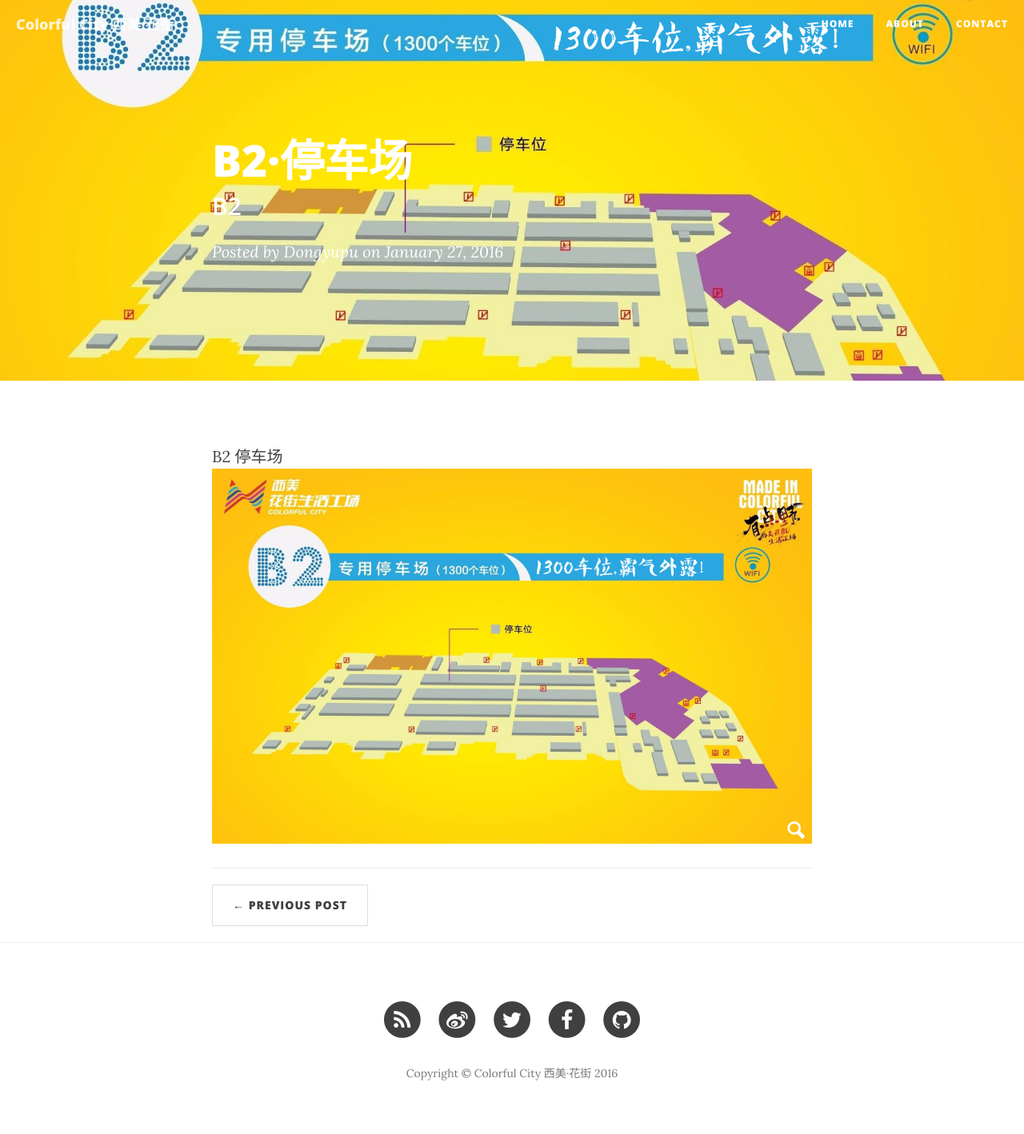
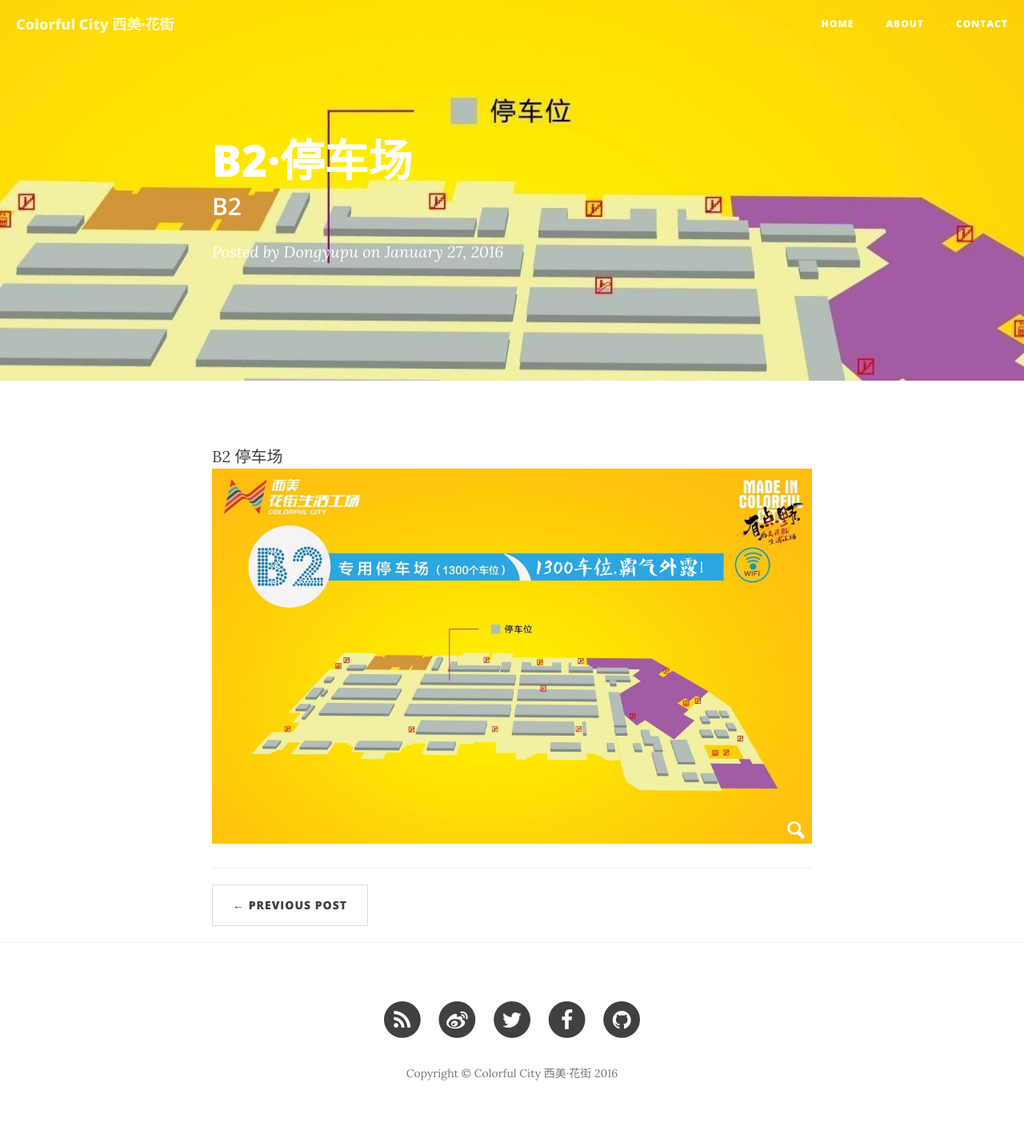
Before and after one commit to dongyupu/colorfulcity, a Jekyll site: the page built from _posts/2016-01-27-B2.markdown, in a window 1280 px wide. Shown: the whole page at 80% size. Built offline with Jekyll 4.4.1, drawn with Linux system fonts in a browser that asks for light colours; nearby versions of some CDN libraries; comment, search, counter and statistics services are not loaded.

Commit message:
Update post.html

```diff
--- a/_layouts/post.html
+++ b/_layouts/post.html
@@ -3,7 +3,7 @@
 ---
 
 <!-- Post Header -->
-<header class="intro-header" style="background-image: url('{{ site.baseurl }}/{% if page.header-img %}{{ page.header-img }}{% else %}{{ site.header-img }}{% endif %}')">
+<header class="intro-header" style="background-repeat:no-repeat; background-size:auto; background-image: url('{{ site.baseurl }}/{% if page.header-img %}{{ page.header-img }}{% else %}{{ site.header-img }}{% endif %}')">
     <div class="container">
         <div class="row">
             <div class="col-lg-8 col-lg-offset-2 col-md-10 col-md-offset-1">
```
